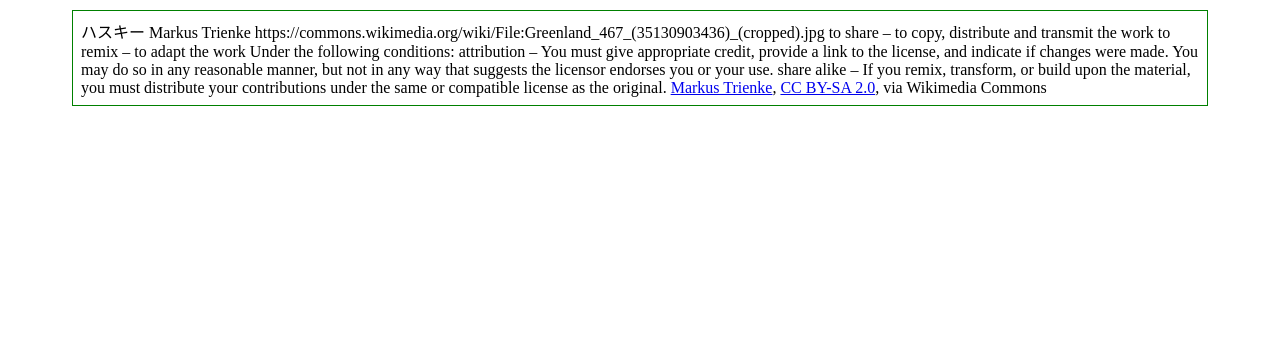
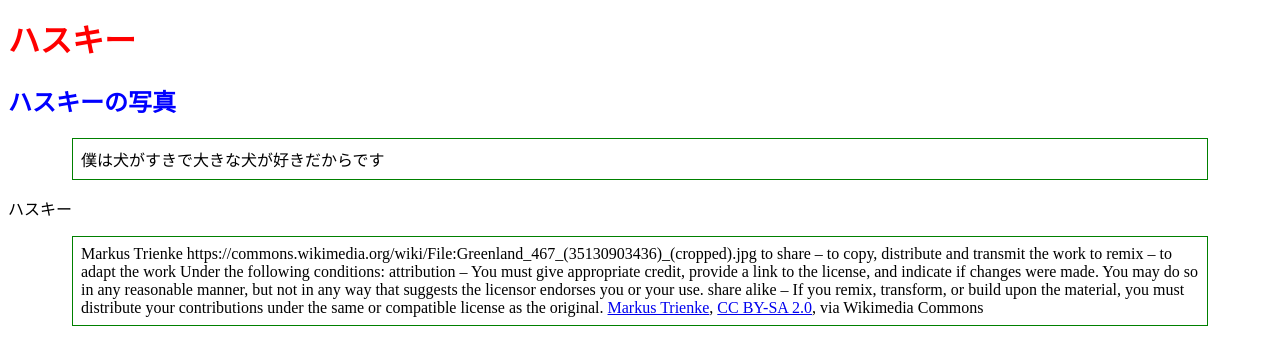
Before and after one commit to kazuma870022/joho-shori-4, a plain HTML site: page 9th/index.html in a window 1280 px wide. Shown: the part 622-964 px from the top of the page. Before the commit the page ends 800 px from the top, so only its background shows below. Drawn offline with Linux system fonts and the light colour scheme.

Commit message:
Update index.html

```diff
--- a/9th/index.html
+++ b/9th/index.html
@@ -12,8 +12,10 @@
             <img width="600" height="600" src="https://thumb.wikimedia.org/wikipedia/commons/thumb/d/d5/Greenland_467_%2835130903436%29_%28cropped%29.jpg/960px-Greenland_467_%2835130903436%29_%28cropped%29.jpg?utm_source=commons.wikimedia.org&amp;utm_campaign=index&amp;utm_content=thumbnail" srcset="https://thumb.wikimedia.org/wikipedia/commons/thumb/d/d5/Greenland_467_%2835130903436%29_%28cropped%29.jpg/250px-Greenland_467_%2835130903436%29_%28cropped%29.jpg?utm_source=commons.wikimedia.org&amp;utm_campaign=index&amp;utm_content=thumbnail 250w, https://thumb.wikimedia.org/wikipedia/commons/thumb/d/d5/Greenland_467_%2835130903436%29_%28cropped%29.jpg/500px-Greenland_467_%2835130903436%29_%28cropped%29.jpg?utm_source=commons.wikimedia.org&amp;utm_campaign=index&amp;utm_content=thumbnail 500w, https://thumb.wikimedia.org/wikipedia/commons/thumb/d/d5/Greenland_467_%2835130903436%29_%28cropped%29.jpg/960px-Greenland_467_%2835130903436%29_%28cropped%29.jpg?utm_source=commons.wikimedia.org&amp;utm_campaign=index&amp;utm_content=thumbnail 960w, https://thumb.wikimedia.org/wikipedia/commons/thumb/d/d5/Greenland_467_%2835130903436%29_%28cropped%29.jpg/1280px-Greenland_467_%2835130903436%29_%28cropped%29.jpg?utm_source=commons.wikimedia.org&amp;utm_campaign=index&amp;utm_content=thumbnail 1280w" sizes="auto" loading="lazy" alt="Two Husky sled dogs at the foreground next to each other followed by other Huskies behind them.">
         </a>
     </figure>
-    <p>
-        ハスキー
+    <h1>ハスキー</h1>
+    <h2>ハスキーの写真</h2>
+    <p>僕は犬がすきで大きな犬が好きだからです</p>
+        ハスキー <p>
         Markus Trienke
         https://commons.wikimedia.org/wiki/File:Greenland_467_(35130903436)_(cropped).jpg
         to share – to copy, distribute and transmit the work
```
